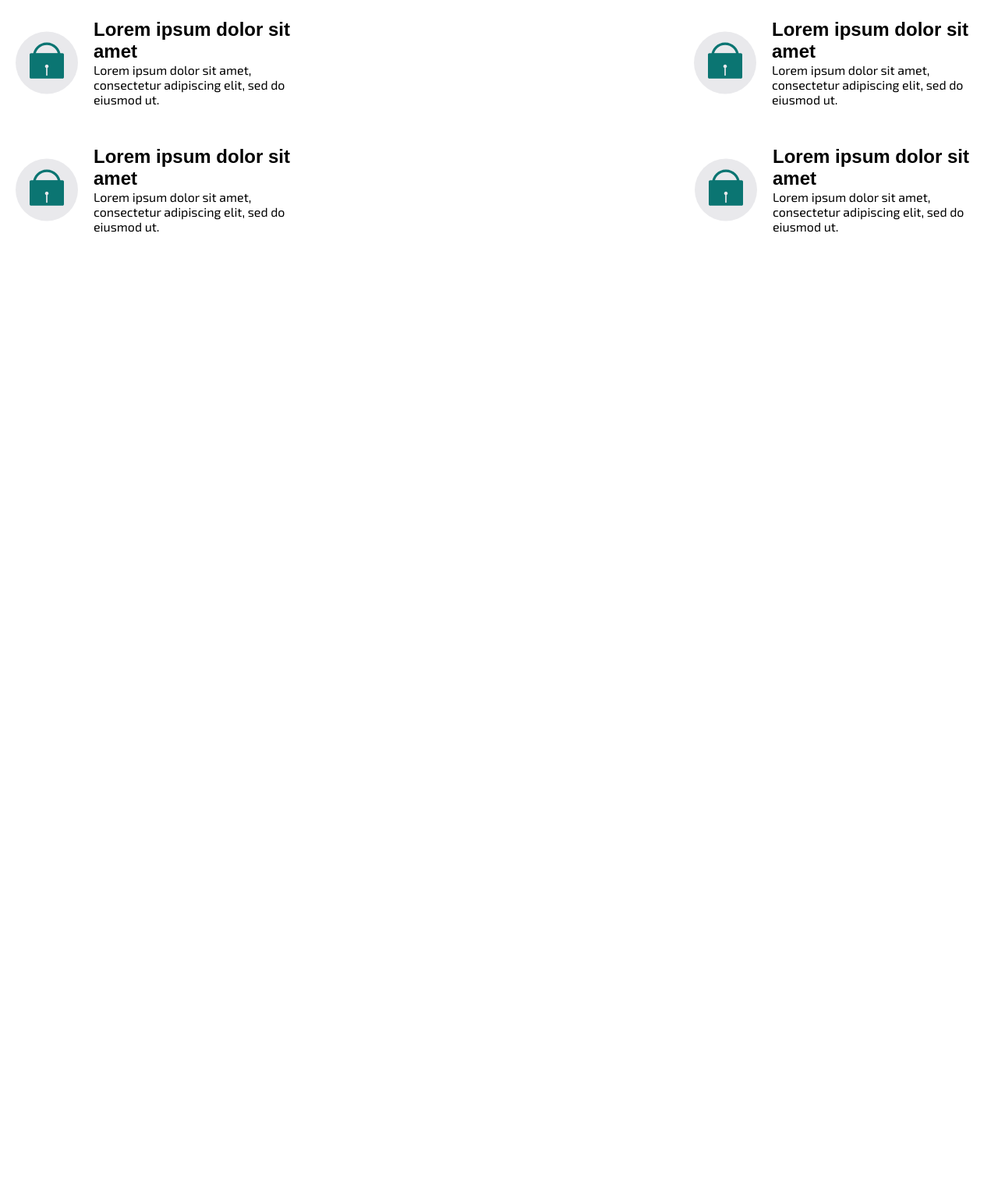
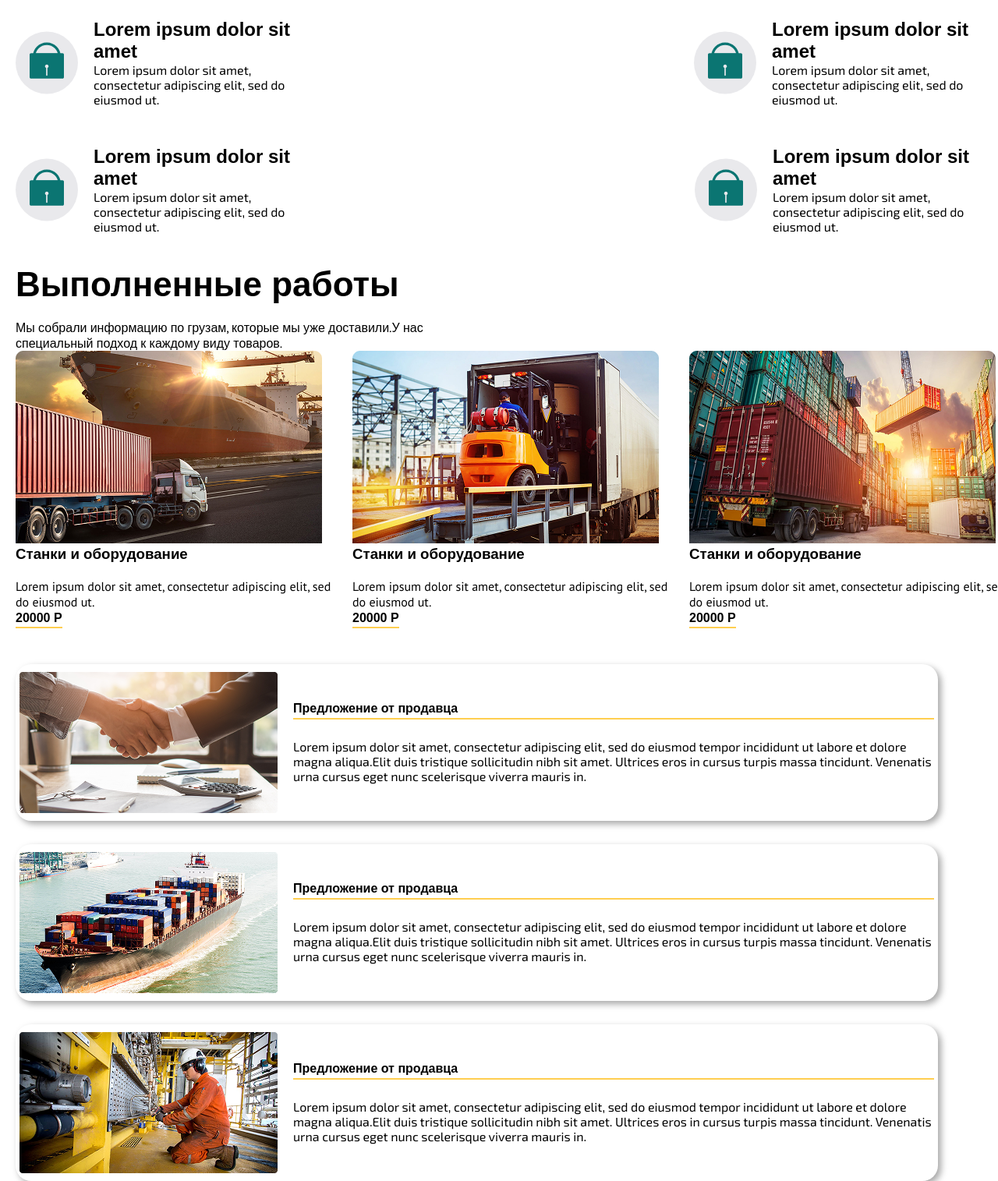
Before and after one commit to shohjahon9411-arch/logistika, a plain HTML site: page index.html in a window 1280 px wide. Shown: the part 1373-2888 px from the top of the page at 78% size. Before the commit the page ends 1673 px from the top, so only its background shows below. Drawn offline with Linux system fonts and the light colour scheme; a web font is replaced by a local one.

Commit message:
+section
Co-authored-by: Copilot <copilot@github.com>

```diff
--- a/css/main.css
+++ b/css/main.css
@@ -198,12 +198,70 @@ body {
     column-gap: 20px;
     row-gap: 20px;
 }
+
 .bg-cards-info h5 {
     font-size: 24px;
     font-weight: 600;
 }
+
 .bg-cards-info img {
     width: 92px;
+}
+
+.cost-section-card {
+    margin-top: 40px;
+
+}
+
+.cost-section-card p {
+    font-family: 'PT Sans', sans-serif;
+    font-size: 16px;
+    font-weight: 400;
+    margin-top: 20px;
+    width: 557px;
+}
+
+.cost-card-img {
+    display: flex;
+    column-gap: 20px;
+    row-gap: 20px;
+}
+
+.card-img p {
+    width: 412px;
+}
+
+.cost-info-h3 {
+    font-size: 44px;
+    font-weight: 700;
+}
+
+.postavka {
+    margin-top: 50px;
+}
+
+.etap {
+    display: flex;
+    flex-direction: column;
+    row-gap: 30px;
+}
+
+.etap-card {
+    display: flex;
+    column-gap: 20px;
+    align-items: center;
+    width: 1183px;
+    -webkit-box-shadow: 4px 4px 8px 0px rgba(0, 0, 0, 0.35);
+    -moz-box-shadow: 4px 4px 8px 0px rgba(0, 0, 0, 0.35);
+    box-shadow: 4px 4px 8px 0px rgba(0, 0, 0, 0.35);
+    padding: 10px 5px;
+    border-radius: 20px
+}
+
+.etap-info {
+    display: flex;
+    flex-direction: column;
+    row-gap: 30px;
 }
 
 @media(max-width:1098px) {
@@ -279,13 +337,47 @@ body {
         width: 100%;
         height: 432px;
     }
-    .bg-cards{
+
+    .bg-cards {
         display: flex;
         flex-direction: column;
         row-gap: 50px;
     }
-    .wrapper-bg-card{
+
+    .wrapper-bg-card {
         display: flex;
         flex-direction: column;
     }
+
+    .cost-card-img {
+        display: flex;
+        flex-direction: column;
+        align-items: center;
+        text-align: center;
+    }
+
+    .card-img img {
+        width: 690px;
+    }
+
+    .bg-cards {
+        align-items: center;
+    }
+
+    .etap {
+        display: flex;
+        flex-direction: column;
+        row-gap: 30px;
+        align-items: center;
+        justify-content: center;
+
+    }
+
+    .etap img {
+        display: none;
+    }
+
+    .etap-card {
+        width: 590px;
+    }
 }
--- a/index.html
+++ b/index.html
@@ -88,6 +88,80 @@
             </div>
 
         </section>
+        <section class="cost-section-card container">
+            <h3 class="cost-info-h3">Выполненные работы</h3>
+            <p>Мы собрали информацию по грузам, которые мы уже доставили.У нас специальный подход к каждому виду
+                товаров. </p>
+            <div class="cost-card-img">
+                <div class="card-img">
+                    <img src="images/images/port.jpg" alt="">
+                    <h3>
+                        Станки и оборудование
+                    </h3>
+                    <p>
+                        Lorem ipsum dolor sit amet, consectetur adipiscing elit, sed do eiusmod ut.
+                    </p>
+                    <a href="#" class="more">20000 P </a>
+                </div>
+                <div class="card-img">
+                    <img src="images/images/gruz'.png" alt="">
+                    <h3>
+                        Станки и оборудование
+                    </h3>
+                    <p>
+                        Lorem ipsum dolor sit amet, consectetur adipiscing elit, sed do eiusmod ut.
+                    </p>
+                    <a href="#" class="more">20000 P </a>
+                </div>
+                <div class="card-img">
+                    <img src="images/images/port.png" alt="">
+                    <h3>
+                        Станки и оборудование
+                    </h3>
+                    <p>
+                        Lorem ipsum dolor sit amet, consectetur adipiscing elit, sed do eiusmod ut.
+                    </p>
+                    <a href="#" class="more">20000 P </a>
+                </div>
+            </div>
+        </section>
+        <section class="postavka container">
+            <div class="etap">
+                <div class="etap-card">
+                    <img src="images/images/garov.png" alt="qaror">
+                    <div class="etap-info">
+                        <a href="#" class="more">Предложение от продавца </a>
+                        <p>Lorem ipsum dolor sit amet, consectetur adipiscing elit, sed do eiusmod tempor incididunt
+                            ut labore et dolore magna aliqua.Elit duis tristique sollicitudin nibh sit amet.
+                            Ultrices eros in cursus turpis massa tincidunt.
+                            Venenatis urna cursus eget nunc scelerisque viverra mauris in.
+                        </p>
+                    </div>
+                </div>
+                <div class="etap-card">
+                    <img src="images/images/dengiz'.png" alt="qaror">
+                    <div class="etap-info">
+                        <a href="#" class="more">Предложение от продавца </a>
+                        <p>Lorem ipsum dolor sit amet, consectetur adipiscing elit, sed do eiusmod tempor incididunt
+                            ut labore et dolore magna aliqua.Elit duis tristique sollicitudin nibh sit amet.
+                            Ultrices eros in cursus turpis massa tincidunt.
+                            Venenatis urna cursus eget nunc scelerisque viverra mauris in.
+                        </p>
+                    </div>
+                </div>
+                <div class="etap-card">
+                    <img src="images/images/ishchi.png" alt="qaror">
+                    <div class="etap-info">
+                        <a href="#" class="more">Предложение от продавца </a>
+                        <p>Lorem ipsum dolor sit amet, consectetur adipiscing elit, sed do eiusmod tempor incididunt
+                            ut labore et dolore magna aliqua.Elit duis tristique sollicitudin nibh sit amet.
+                            Ultrices eros in cursus turpis massa tincidunt.
+                            Venenatis urna cursus eget nunc scelerisque viverra mauris in.
+                        </p>
+                    </div>
+                </div>
+            </div>
+        </section>
     </main>
 </body>
 
```
Also changed, not shown: images/images/dengiz'.png (added), images/images/garov.png (added), images/images/gruz'.png (added), images/images/ishchi.png (added), images/images/kema.png (added), images/images/port.png (added).
